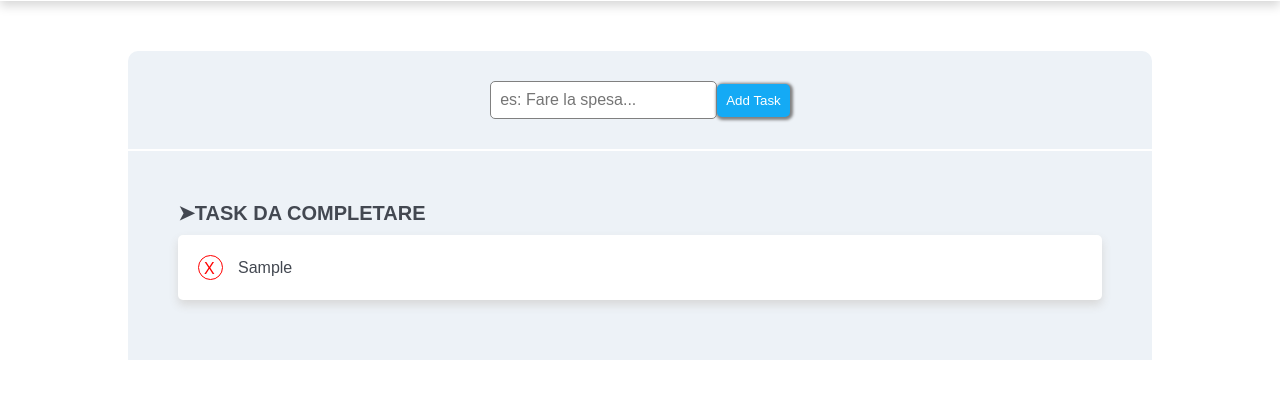
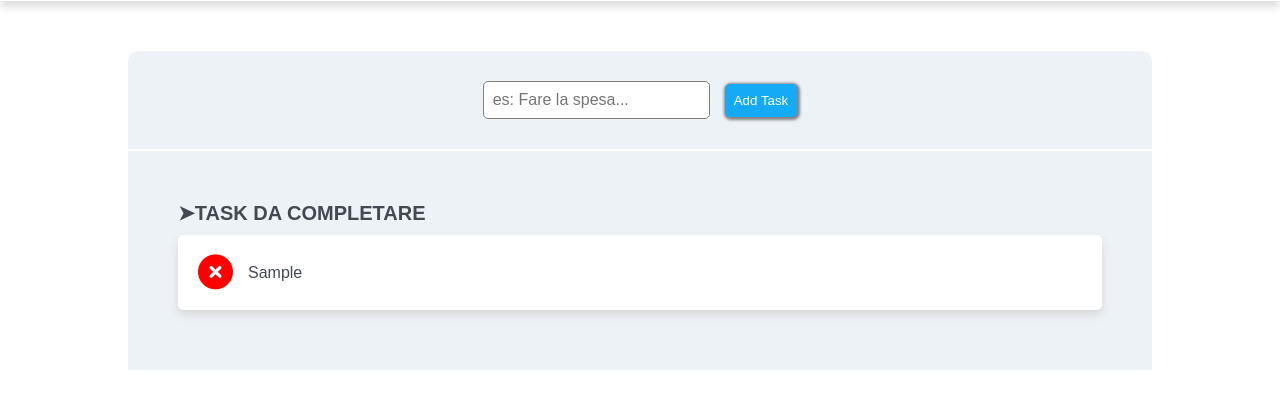
Before and after one commit to Denis-Turbatu/vue-todolist, a plain HTML site: page index.html in a window 1280 px wide. Both pictures are taken after typing "Sample" into the empty fields and a click on the button "Add Task". Shown: the part 66-474 px from the top of the page. Drawn offline with nearby package versions, Linux system fonts and the light colour scheme.

Commit message:
feat: line-through on done items

```diff
--- a/css/style.css
+++ b/css/style.css
@@ -15,29 +15,13 @@ hr{
     border: solid 1px #fff;
 }
 
-.mark {
-    display: inline-block;
-    width: 25px;
-    height: 25px;
-    border-radius: 50%;
-    vertical-align: middle;
-    line-height: 25px;
-    padding-left: 5px;
+header, .todo-thing>.items {
+    box-shadow: 0px 5px 10px rgb(216, 216, 216);
 }
 
-.check{
-    color: green;
-    border: solid 1px green;
-}
-
-.cross {
+.fa-circle-xmark{
+    font-size: 35px;
     color: red;
-    border: solid 1px red;
-}
-
-
-header, .todo-thing>.items {
-    box-shadow: 0px 5px 10px rgb(216, 216, 216);
 }
 
 .editorial{
@@ -99,6 +83,7 @@ header, .todo-thing>.items {
 .input-todo-object{
     border: solid 1px grey;
     font-size: 16px;
+    margin-right: 15px;
 }
 
 .submit-btn{
@@ -129,13 +114,15 @@ header, .todo-thing>.items {
     list-style-type: none;
     padding: 20px;
     margin: 10px 0;
+    display: flex;
+    align-items: center;
 }
 
 .items{
     cursor: pointer;
 }
 
-.items.done {
+.items .done {
     text-decoration: line-through;
 }
 
--- a/index.html
+++ b/index.html
@@ -26,8 +26,8 @@
         <!-- TOP-CONTAINER -->
         <div class="top-container">
           <span class="span-form">
-            <input class="input-todo-object" type="text" placeholder="es: Fare la spesa..." v-model="newTodo.object">
-            <button class="submit-btn" @click="addTodo">Add Task</button>
+            <input class="input-todo-object" type="text" placeholder="es: Fare la spesa..." v-model="newTodo.object" @keyup.enter="addTodo">
+            <button class="submit-btn" @click="addTodo" type="submit">Add Task</button>
           </span>
         </div>
         <!-- /TOP-CONTAINER -->
@@ -40,62 +40,14 @@
               <li
               class="items"
               v-for="curItem, index in todo.object"
-              :key="index"
-              @click="doneItem(curItem, index)"
-              :class="{ 'done': curItem.done }"
+              @click="doneItem"
               >
-              <span class="mark cross" @click="removeList">{{ todo.mark }}</span>
-              <span class="object">{{ todo.object[index] }}</span>
+              <span
+                class="mark cross"
+                @click="removeList(index)"
+              ><i class="fa-solid fa-circle-xmark"></i></span>
+              <span class="object" :class="done">{{ todo.object[index] }}</span>
               </li>
-              <!-- <li>
-                <h3>&#10148;OGGI</h3>
-                <ul class="todo-thing">
-                  <li class="items">
-                    <span class="mark check">&check;</span>
-                    <span class="object">Recruiting blog post</span>
-                    <span class="tag editorial">Editorial</span>
-                  </li>
-                  <li class="items">
-                    <span class="mark check">&check;</span>
-                    <span class="object">Mobile app launch</span>
-                    <span class="tag q1-goal">Q1 Goals</span>
-                  </li>
-                  <li class="items">
-                    <span class="mark cross">&cross;</span>
-                    <span class="object not-done">Interview Jonh H.</span>
-                    <span class="tag recruiting not-done">Recruiting</span>
-                  </li>
-                  <li class="items">
-                    <span class="mark check">&check;</span>
-                    <span class="object">Summit update to mobile storefronts</span>
-                    <span class="tag mobile">Mobile</span>
-                  </li>
-                </ul>
-              </li>
-              <li>
-                <h3>&#10148;PROSSIMI GIORNI</h3>
-                <ul class="todo-thing">
-                  <li class="items">
-                    <span class="mark cross">&cross;</span>
-                    <span class="object not-done">Schedule meeting with Alex</span>
-                  </li>
-                  <li class="items">
-                    <span class="mark check">&check;</span>
-                    <span class="object">Homepage refresh</span>
-                    <span class="tag website">Website</span>
-                  </li>
-                  <li class="items">
-                    <span class="mark check">&check;</span>
-                    <span class="object">Onboard new Sales team members</span>
-                    <span class="tag sales">Sales</span>
-                  </li>
-                  <li class="items">
-                    <span class="mark check">&check;</span>
-                    <span class="object">Review editorial calendar</span>
-                    <span class="tag editorial">Editorial</span>
-                  </li>
-                </ul>
-              </li> -->
             </ul>
             <!-- /BOTTOM-CONTAINER -->
       </div>
--- a/js/script.js
+++ b/js/script.js
@@ -5,12 +5,11 @@ const {createApp} = Vue;
 createApp({
     data(){
         return{
+            done: "",
             todo: {
-                mark: "",
                 object: [],
-                tag: "",
-                done: "",
             },
+
             newTodo: {
                 mark: "",
                 object: "",
@@ -21,7 +20,6 @@ createApp({
     methods: {
         addTodo: function(){
             this.todo.object.push(this.newTodo.object);
-            this.todo.mark = `X`;
             this.todo.done = false;
 
             this.newTodo.mark = "";
@@ -29,13 +27,13 @@ createApp({
             this.newTodo.tag = "";
         },
         doneItem: function(curItem, index) {
-            this.todo.mark = true;
-            this.todo.done = true;
-            if (this.todo.mark == true && this.todo.done == true) {
-                this.todo.mark = `V`;
+            if (this.done == "") {
+                this.done = "done";
+            } else if (this.done == "done") {
+                this.done = "";
             }
         },
-        removeList: function (curItem, index) {
+        removeList: function (index) {
             this.todo.object.splice(index, 1)
         }
     }
```
